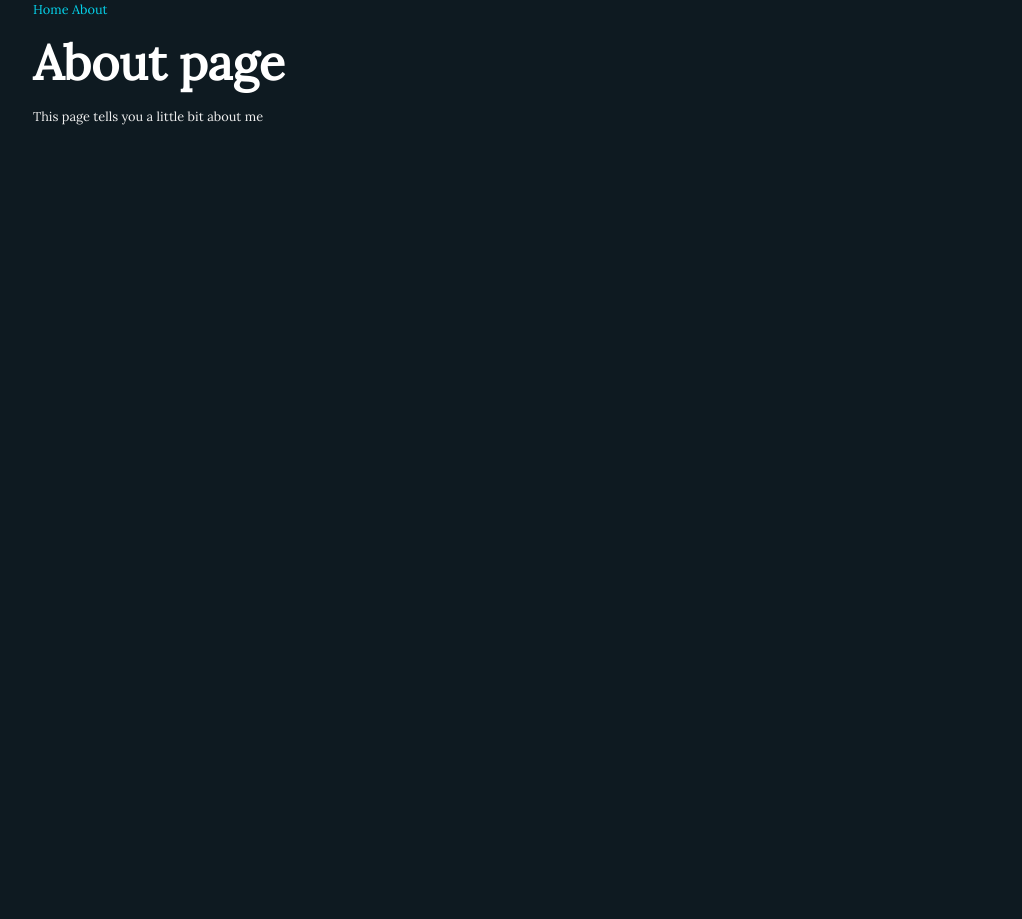
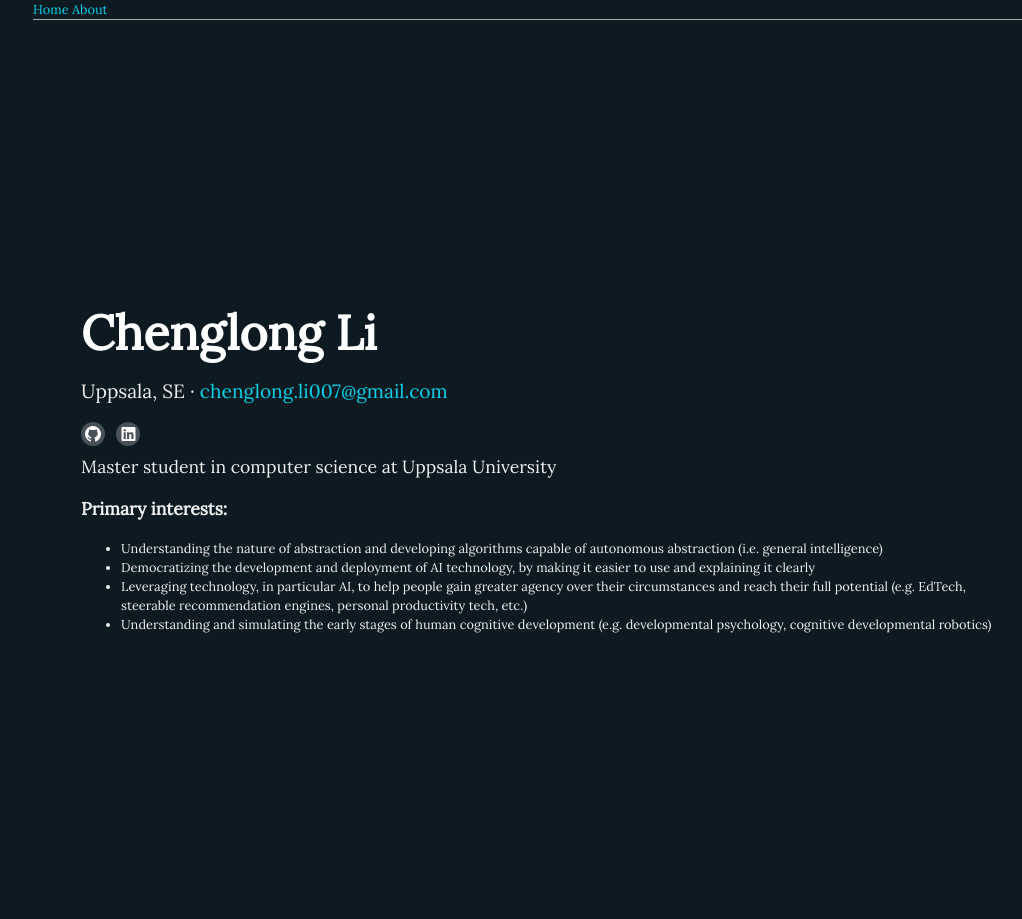
Before and after one commit to ChenglongLi007/ChenglongLi007.github.io, a Jekyll site: the page built from about.html, in a window 1280 px wide. Shown: the whole page, without its empty margins (239-1261 px from the left). Built offline with Jekyll 4.4.1, drawn with Linux system fonts in a browser that asks for light colours; nearby versions of some CDN libraries; library files that are not in the unit come from our copies.

Commit message:
change the content to content about me

```diff
--- a/about.html
+++ b/about.html
@@ -2,6 +2,41 @@
 layout: default
 title: About
 ---
-<h1>About page</h1>
+<div class="container-fluid p-0">
 
-<p>This page tells you a little bit about me</p>
+    <section class="resume-section p-3 p-lg-5 d-flex align-items-center" id="about"> <!--开头的个人介绍，下面的各个部分就按照id，就能辨识出来-->
+      <div class="w-20">
+        <h1 class="mb-3">Chenglong Li </h1>
+        <div class="subheading mb-3">Uppsala, SE ·
+          <a href="mailto:chenglong.li007@gmail.com">chenglong.li007@gmail.com</a>
+        </div>
+
+        <div class="social-icons">
+          <!--
+          <a href="https://twitter.com/fchollet">
+            <i class="fab fa-twitter"></i>
+          </a>
+          -->
+          <a href="https://github.com/ChenglongLi007">
+            <i class="fab fa-github"></i>
+          </a>
+          <a href="https://www.linkedin.com/in/chenglong-li-96a85b125/">
+            <i class="fab fa-linkedin"></i>
+          </a>
+        </div>
+
+        <p class="lead mb-3">Master student in computer science at Uppsala University</p>
+
+        <p class="lead mb-3 bold">Primary interests:</p>
+        <p>
+          <ul>
+            <li>Understanding the nature of abstraction and developing algorithms capable of autonomous abstraction (i.e. general intelligence)</li>
+            <li>Democratizing the development and deployment of AI technology, by making it easier to use and explaining it clearly</li>
+            <li>Leveraging technology, in particular AI, to help people gain greater agency over their circumstances and reach their full potential (e.g. EdTech, steerable recommendation engines, personal productivity tech, etc.)</li>
+            <li>Understanding and simulating the early stages of human cognitive development (e.g. developmental psychology, cognitive developmental robotics)</li>
+          </ul>
+        </p>
+
+      </div>
+    </section>
+</div>
```
